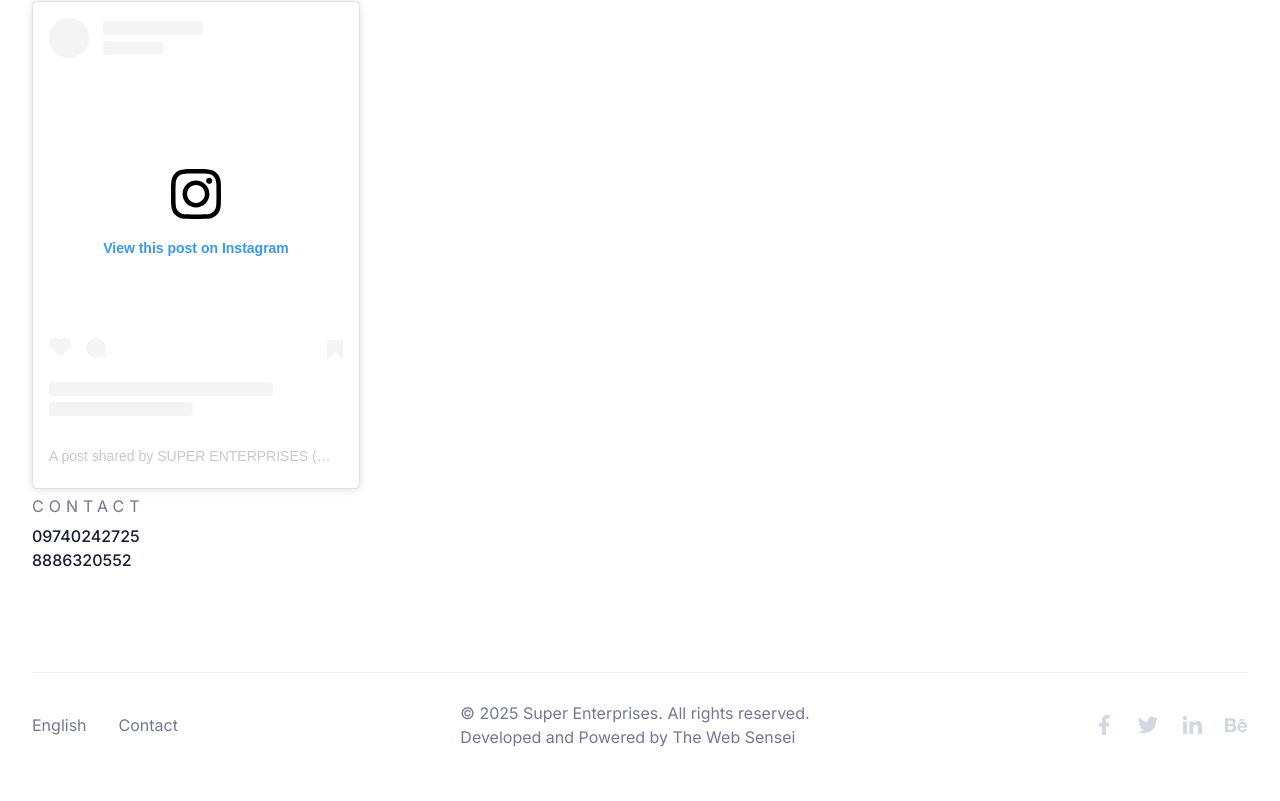
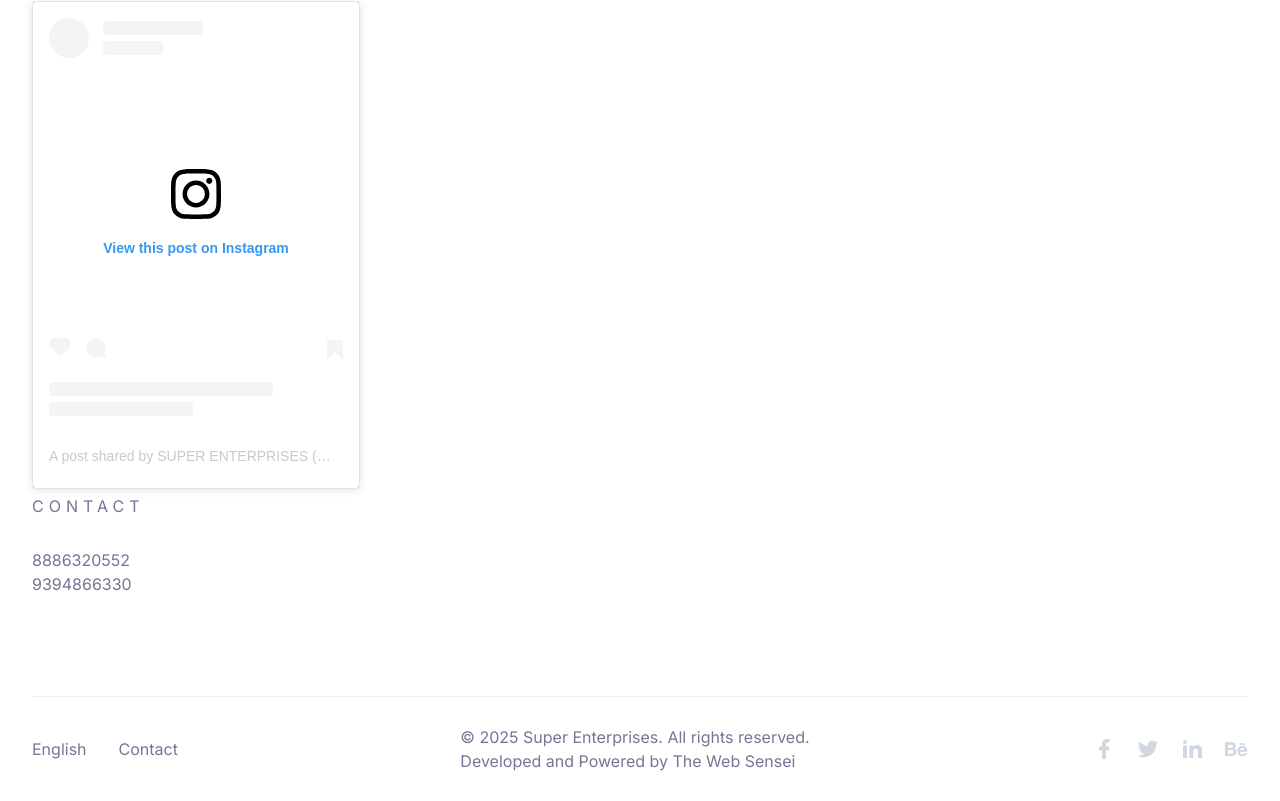
Before and after one commit to alaqmarr/superent, a Next.js app: page /auth/signin in a window 1280 px wide. Shown: the part 1216-2017 px from the top of the page. Before the commit the page ends 1993 px from the top, so only its background shows below. Built offline with nearby package versions, Linux system fonts and the light colour scheme.

Commit message:
contact update

```diff
--- a/components/About/index.tsx
+++ b/components/About/index.tsx
@@ -98,7 +98,12 @@ With a focus on dependable supply and timely service, we proudly stand by our ta
                   <h3 className="mb-0.5 text-metatitle2 text-black dark:text-white">
                     Contact
                   </h3>
-                  <p>09740242725</p>
+                  <p>
+
+                    <a href="tel:8886320552">8886320552</a>
+                    <br/>
+                    <a href="tel:9394866330">9394866330</a>
+                </p>
                 </div>
               </div>
             </motion.div>
--- a/components/Footer/index.tsx
+++ b/components/Footer/index.tsx
@@ -67,21 +67,19 @@ const Footer = () => {
                 </p>
                 <a
                   href="tel:
-9740242725"
+"
                   className="text-itemtitle font-medium text-black dark:text-white"
                 >
 
-09740242725
+
                 </a>
 <br/>
-                <a
-                  href="tel:
-8886320552"
-                  className="text-itemtitle font-medium text-black dark:text-white"
-                >
+                <p>
 
-8886320552
-                </a>
+                    <a href="tel:8886320552">8886320552</a>
+                    <br/>
+                    <a href="tel:9394866330">9394866330</a>
+                </p>
               </motion.div>
 
             </div>
```
Also changed, not shown: components/Header/index.tsx (+7 -14 lines).
